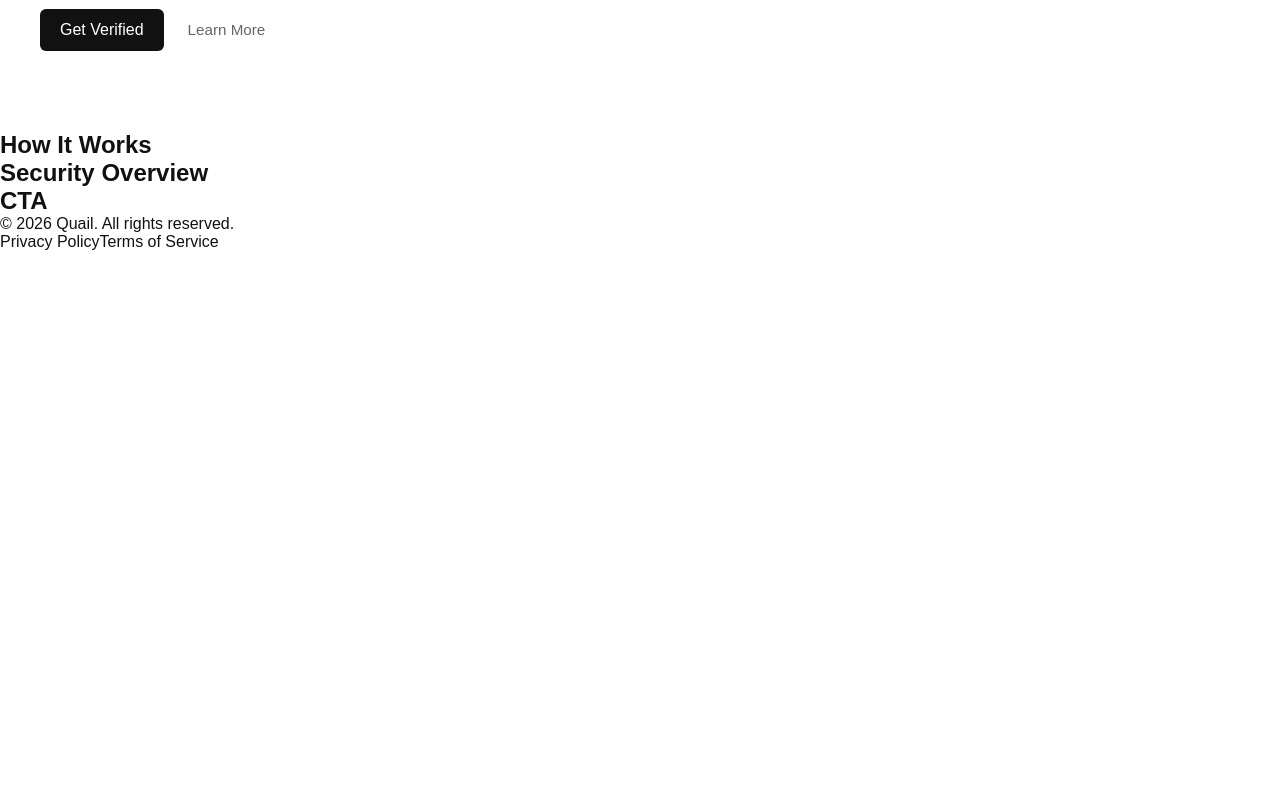
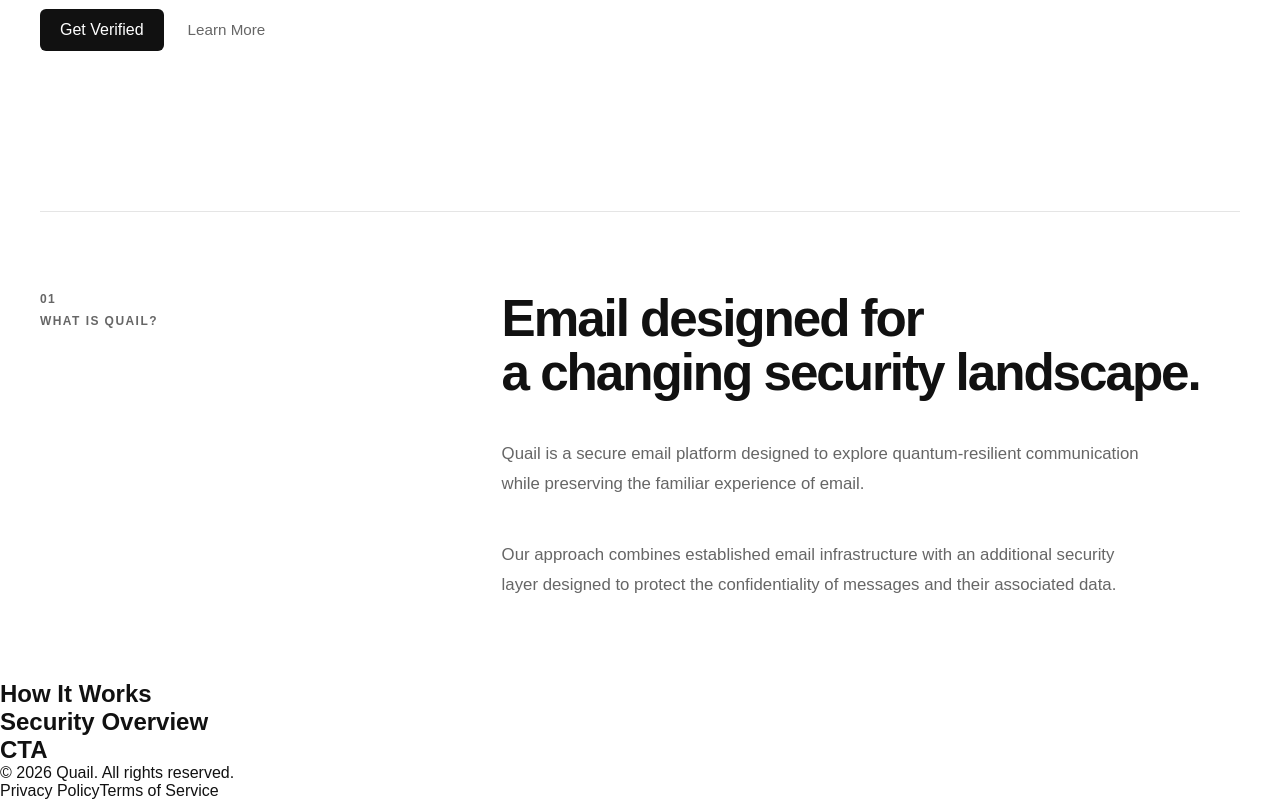
Before and after one commit to Dua-Saeed641/quail-web, a React (Vite) app: page / in a window 1280 px wide. Shown: the part 676-1476 px from the top of the page. Before the commit the page ends 927 px from the top, so only its background shows below. Built offline with nearby package versions, Linux system fonts and the light colour scheme.

Commit message:
feat: added introduction section

```diff
--- /dev/null
+++ b/src/components/home/WhatIsQuail.css
@@ -0,0 +1,55 @@
+.what-is-quail {
+  width: min(100% - 3rem, var(--container-width));
+  margin: 0 auto;
+  padding: var(--spacing-xl) 0;
+}
+
+.what-is-quail__content {
+  display: grid;
+  grid-template-columns: 0.7fr 1.3fr;
+  gap: 4rem;
+
+  padding-top: var(--spacing-xl);
+  border-top: 1px solid var(--border);
+}
+
+.what-is-quail__label {
+  display: flex;
+  flex-direction: column;
+  gap: 0.5rem;
+
+  color: var(--text-secondary);
+  font-size: 0.75rem;
+  font-weight: 700;
+  letter-spacing: 0.12em;
+}
+
+.what-is-quail__body {
+  max-width: 750px;
+}
+
+.what-is-quail__body h2 {
+  font-size: clamp(2rem, 4vw, 4rem);
+  line-height: 1.05;
+  letter-spacing: -0.04em;
+}
+
+.what-is-quail__body p {
+  max-width: 650px;
+  margin-top: var(--spacing-lg);
+
+  color: var(--text-secondary);
+  font-size: 1.05rem;
+  line-height: 1.8;
+}
+
+@media (max-width: 768px) {
+  .what-is-quail {
+    width: min(100% - 2rem, var(--container-width));
+  }
+
+  .what-is-quail__content {
+    grid-template-columns: 1fr;
+    gap: 2rem;
+  }
+}
--- a/src/components/home/WhatIsQuail.tsx
+++ b/src/components/home/WhatIsQuail.tsx
@@ -1,6 +1,35 @@
+import "./WhatIsQuail.css";
+
 function WhatIsQuail() {
   return (
-    <section id="what-is-quail"></section>
+    <section id="what-is-quail" className="what-is-quail">
+      <div className="what-is-quail__content">
+        <div className="what-is-quail__label">
+          <span>01</span>
+          <span>WHAT IS QUAIL?</span>
+        </div>
+
+        <div className="what-is-quail__body">
+          <h2>
+            Email designed for
+            <br />
+            a changing security landscape.
+          </h2>
+
+          <p>
+            Quail is a secure email platform designed to explore
+            quantum-resilient communication while preserving the familiar
+            experience of email.
+          </p>
+
+          <p>
+            Our approach combines established email infrastructure with
+            an additional security layer designed to protect the
+            confidentiality of messages and their associated data.
+          </p>
+        </div>
+      </div>
+    </section>
   );
 }
 
```
